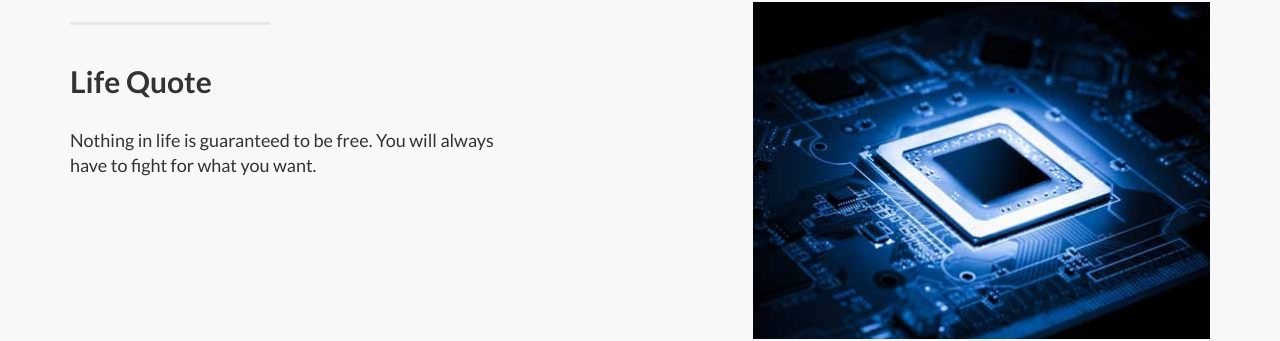
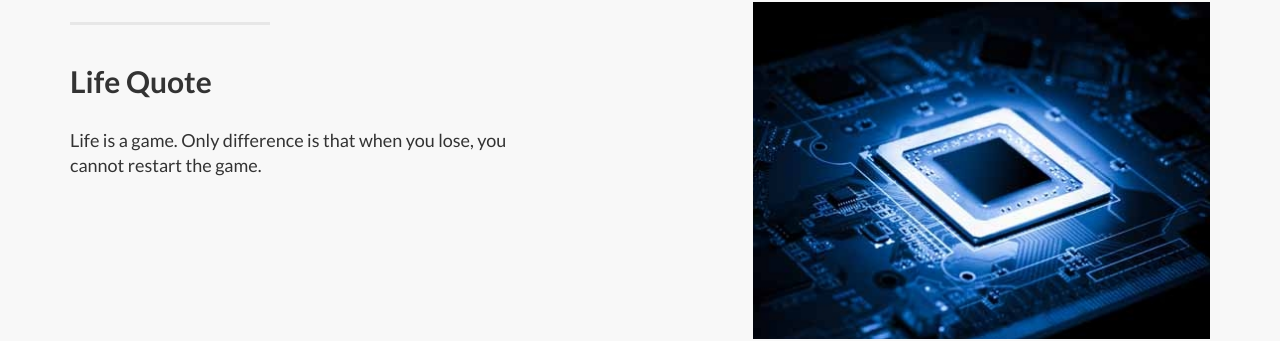
Before and after one commit to steventang2013/steventang2013.github.io, a Jekyll site: the page built from _posts/2014-09-23-services-3.markdown, in a window 1280 px wide and 1400 px high, scrolled down 990 px. Shown: the part 523-864 px from the top of the window. Built offline with Jekyll 4.4.1, drawn with Linux system fonts in a browser that asks for light colours; nearby versions of some CDN libraries; a script that is not in the unit is left out.

Commit message:
added something

```diff
--- a/_layouts/individualShowcase.html
+++ b/_layouts/individualShowcase.html
@@ -7,6 +7,8 @@
 			{% include page_content_d3graph.html %}
 		{% elsif page.title == "ICUEM Android" %}
 			{% include page_content_ICUEM.html %}
+		{% elsif page.title == "Find My Zip Code" %}
+		    {% include page_content_findzip.html %}
 		{% endif %}
 		{% include js.html %}
 	</body>
--- a/_posts/2014-09-23-services-3.markdown
+++ b/_posts/2014-09-23-services-3.markdown
@@ -4,6 +4,5 @@ img: chip.png
 category: Services
 title: Life Quote
 description: |
-  <p class="lead">Nothing in life is guaranteed to be free. You will always have to fight for
-  what you want. </p>
+  <p class="lead">Life is a game. Only difference is that when you lose, you cannot restart the game. </p>
 ---
--- /dev/null
+++ b/_posts/2014-09-30-services-10.markdown
@@ -0,0 +1,4 @@
+---
+title: Find My Address
+description: Forgot the address of where you're at? Or are you travelling and do not know the zip code of your location?
+---
--- a/css/landing-page.css
+++ b/css/landing-page.css
@@ -24,6 +24,20 @@ h6 {
 .lead {
     font-size: 18px;
     font-weight: 400;
+}
+
+.address{
+	margin-bottom: 30px;
+}
+
+.divBox{
+	margin-left: auto;
+	margin-right: auto;
+	background-color: orange;
+	padding: 5px;
+	border: 5px solid #000;
+	width: 75%;
+	border-radius: 10px;
 }
 
 .intro-header {
@@ -157,10 +171,6 @@ h6 {
 	font: 12px sans-serif;
 }
 
-.rectangle{
-
-}
-
 .link{
 	fill: none;
 	stroke: #ccc;
@@ -254,6 +264,27 @@ h6 {
     margin-top: 0;
 }
 
+.buttonStuff{
+	margin-top: 40px;
+	margin-bottom: 40px;
+	width: 6em;
+	height: 3em;
+	border: 2px solid #666;
+	border-radius: 5px;
+}
+
+buttonStuff:hover {
+	color:#f00;
+}
+
+buttonStuff:active {
+	color:#f00;
+}
+
+buttonStuff:focus {
+	color:#f00;
+}
+
 @media(max-width:1199px) {
     ul.banner-social-buttons {
         float: left;
--- /dev/null
+++ b/findzip.html
@@ -0,0 +1,4 @@
+---
+layout: individualShowcase
+title: Find My Zip Code
+---
```
Also changed, not shown: _includes/page_content_findzip.html (added, +72 -0 lines), _includes/page_content_showcase.html (+9 -8 lines), img/services/location.png (added), 8 other files.
